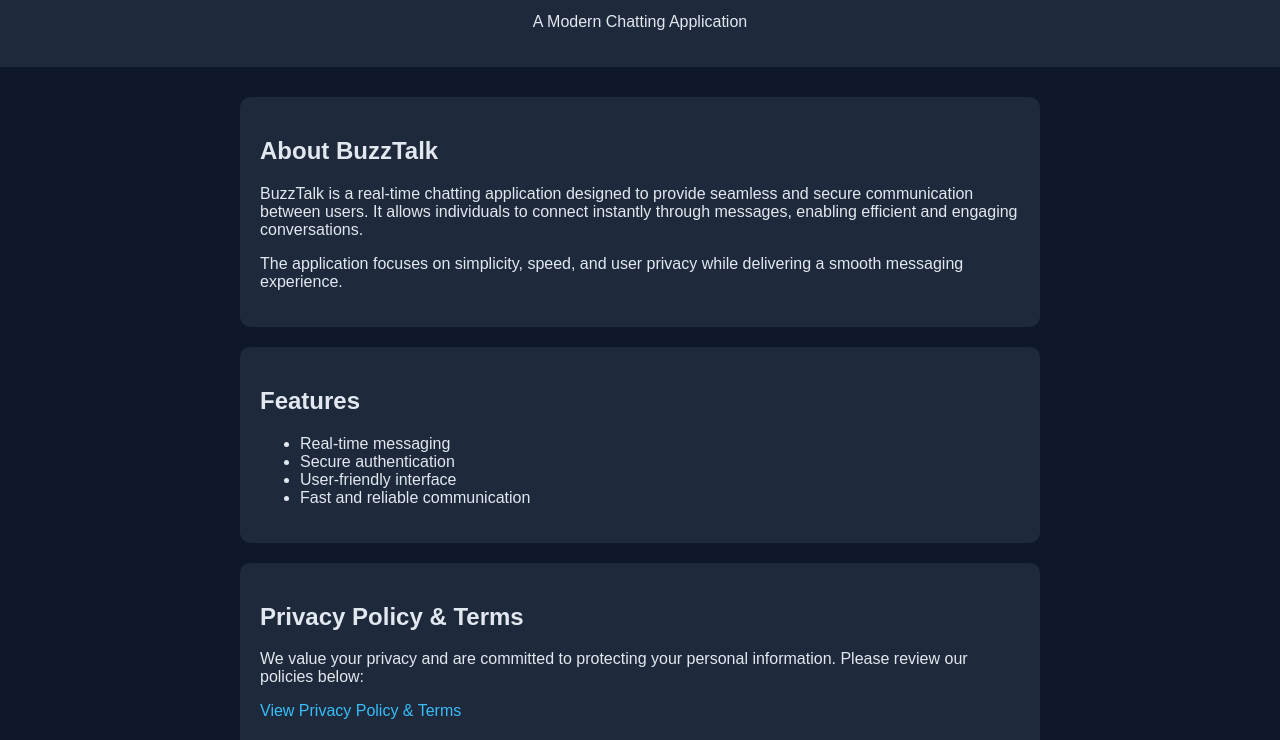
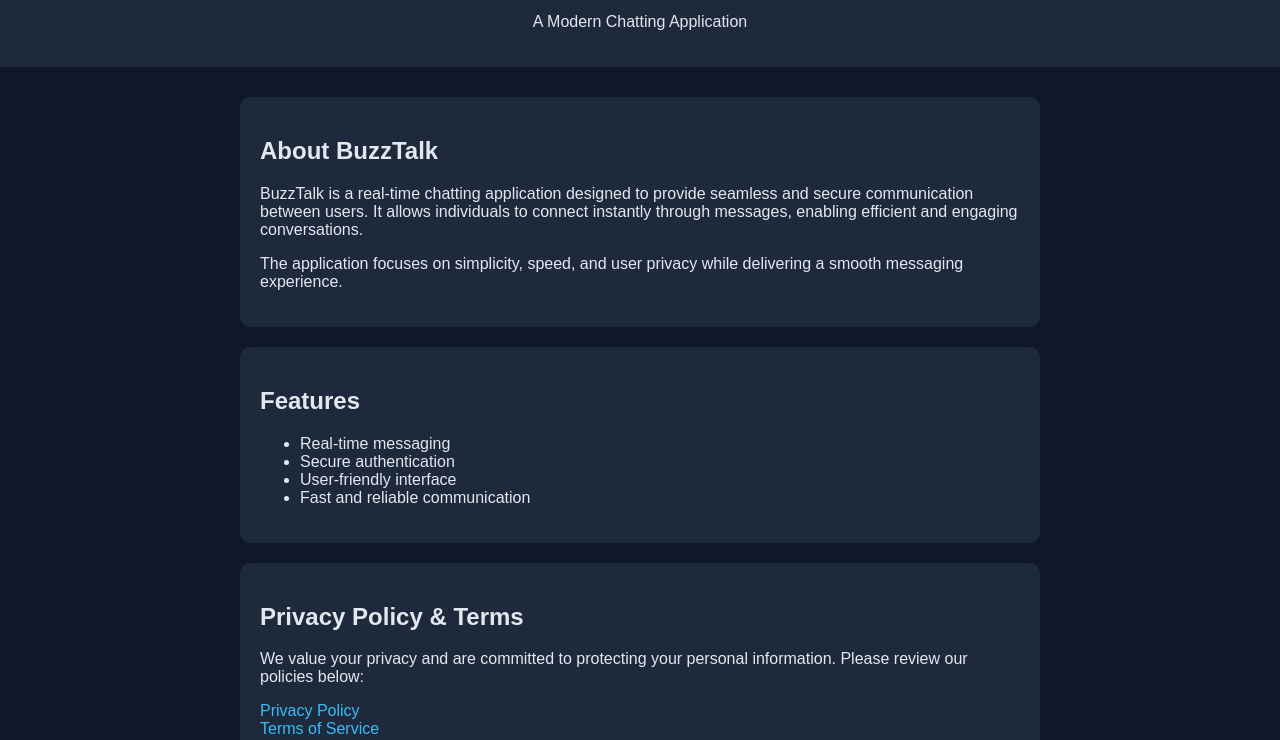
Before and after one commit to Khilesh-01/khilesh, a plain HTML site: page index.html in a window 1280 px wide. Shown: the part 60-800 px from the top of the page. Drawn offline with Linux system fonts and the light colour scheme.

Commit message:
Added to Home Page

```diff
--- a/index.html
+++ b/index.html
@@ -83,9 +83,9 @@
             Please review our policies below:
         </p>
         <p>
-            <a href="https://www.termsfeed.com/live/b017d0d9-6c4e-40c4-80b9-97c11f24ff9c" target="_blank">
-                View Privacy Policy & Terms
-            </a>
+            <a href="https://khilesh-01.github.io/khilesh/privacy.html">Privacy Policy</a>
+            <br>
+            <a href="https://khilesh-01.github.io/khilesh/terms.html">Terms of Service</a>
         </p>
     </div>
 
```
